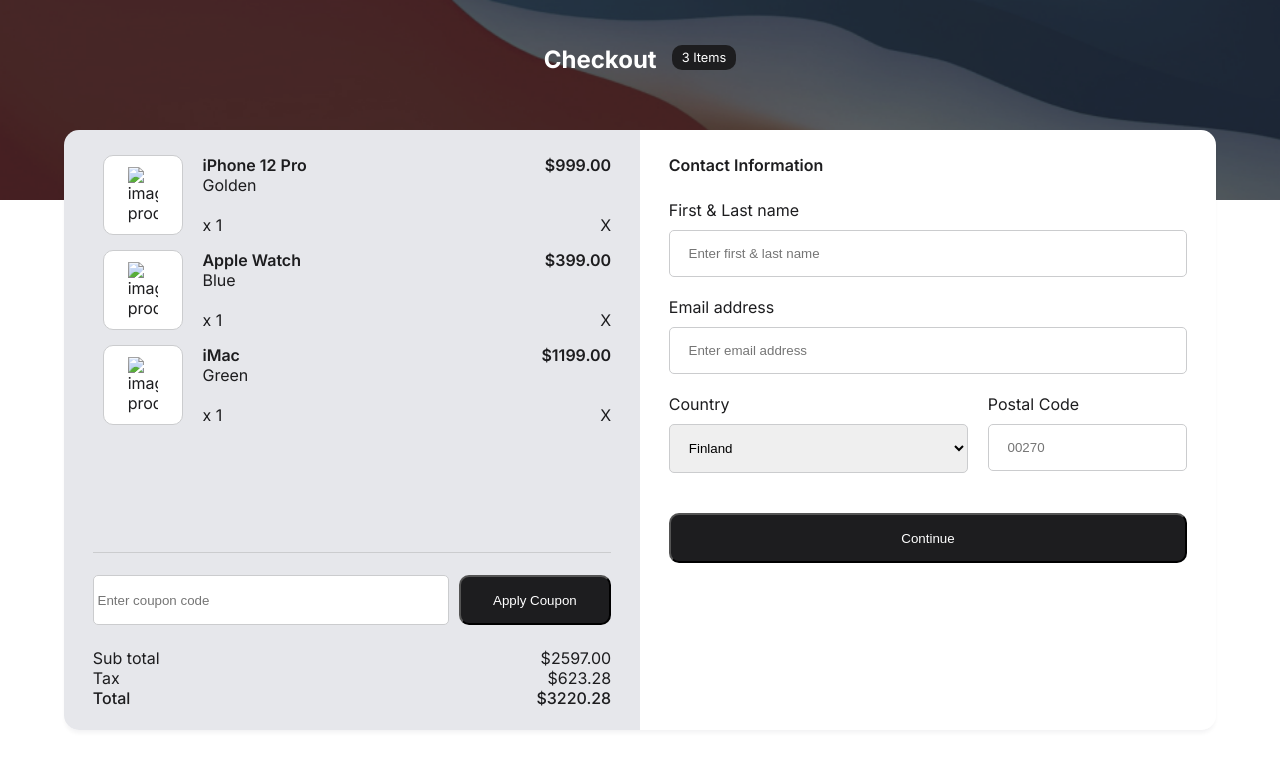
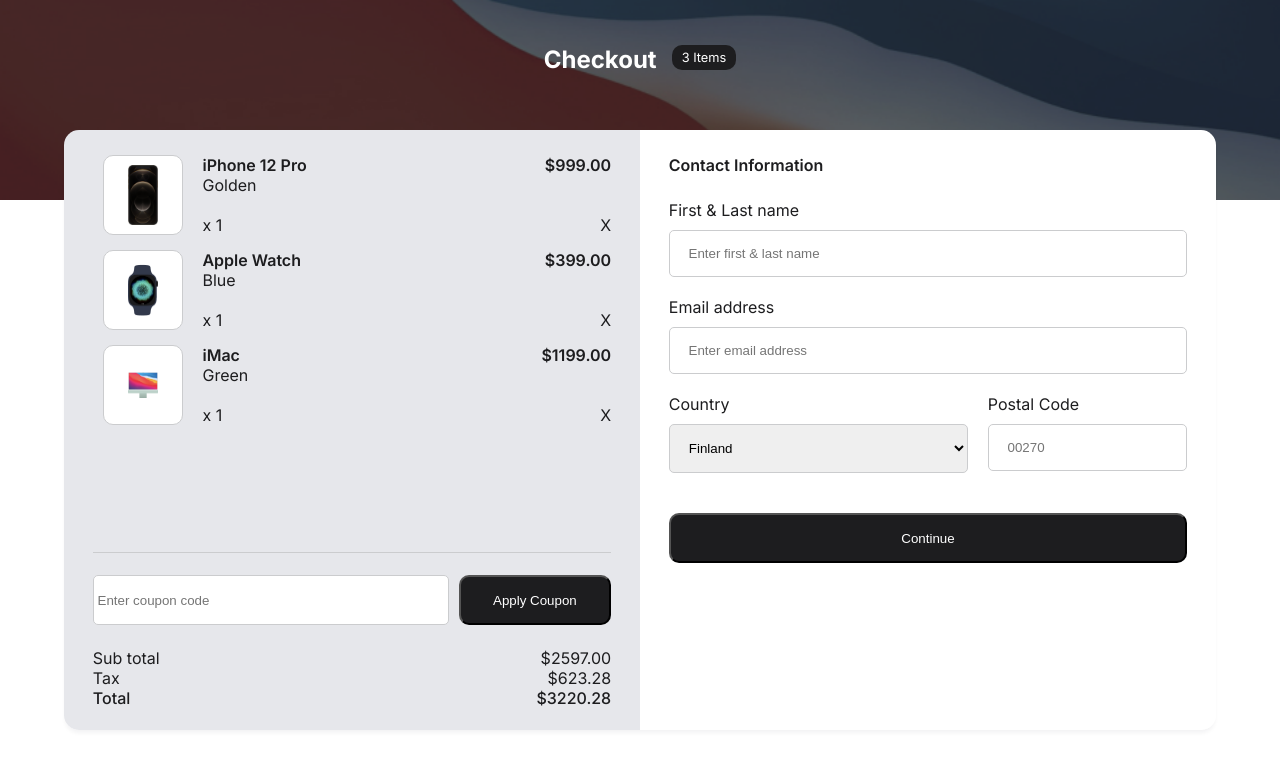
Before and after one commit to alineL-13/Shop-Checkout, a plain HTML site: page index.html in a window 1280 px wide. Drawn offline with Linux system fonts and the light colour scheme; the site is published under a folder, as on GitHub Pages, so addresses that start at the root find nothing.

Commit message:
Fixing images issue

```diff
--- a/index.html
+++ b/index.html
@@ -30,7 +30,7 @@
         <div class="card-item-compra">
           <div class="card-item-coluna-img">
             <div class="card-item-imagem">
-              <img src="/src/Gold@2x.png" alt="image-product">
+              <img src="src/Gold@2x.png" alt="image-product">
             </div>
           </div>
           <div class="item-compra-informacoes">
@@ -50,7 +50,7 @@
         <div class="card-item-compra">
           <div class="card-item-coluna-img">
             <div class="card-item-imagem">
-              <img src="/src/Apple-watchx2.png" alt="image-product">
+              <img src="src/Apple-watchx2.png" alt="image-product">
             </div>
           </div>
           <div class="item-compra-informacoes">
@@ -70,7 +70,7 @@
         <div class="card-item-compra">
           <div class="card-item-coluna-img">
             <div class="card-item-imagem">
-              <img src="/src/iMac@2x.png" alt="image-product">
+              <img src="src/iMac@2x.png" alt="image-product">
             </div>
           </div>
           <div class="item-compra-informacoes">
```
